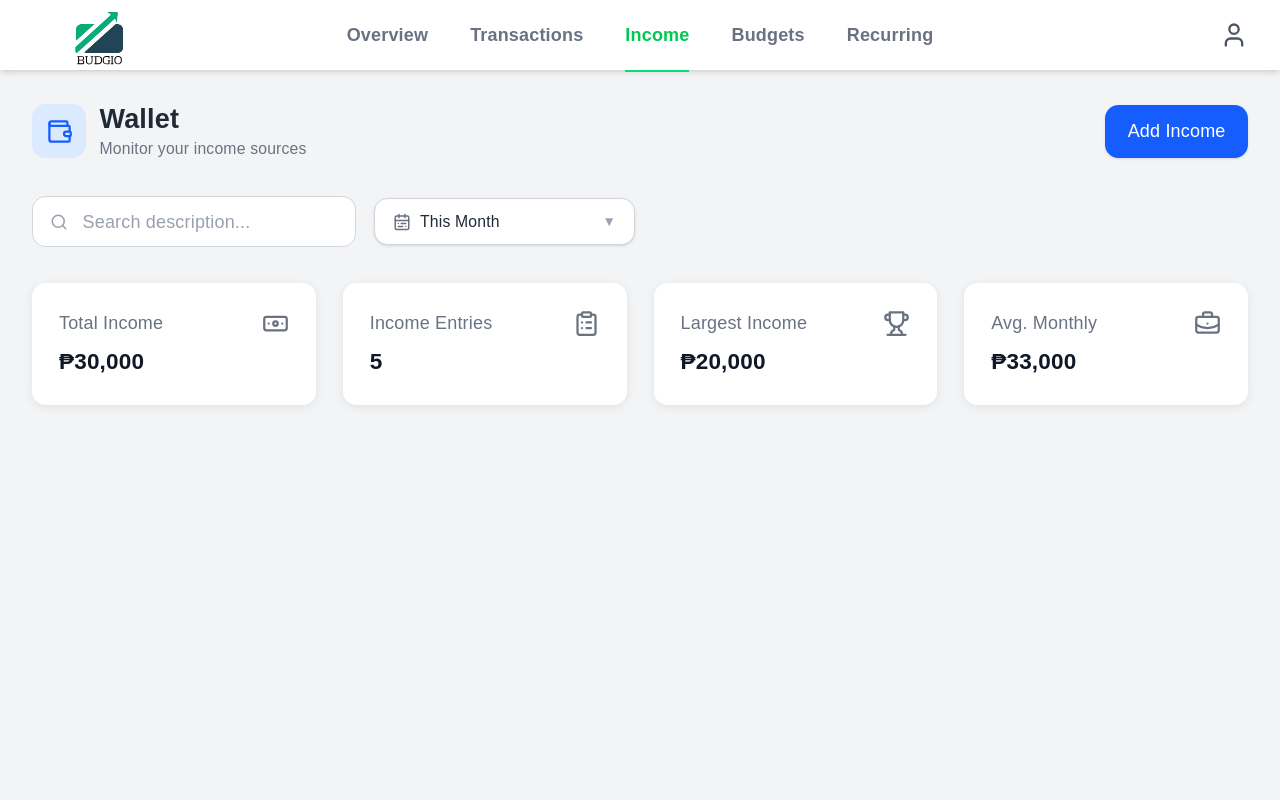
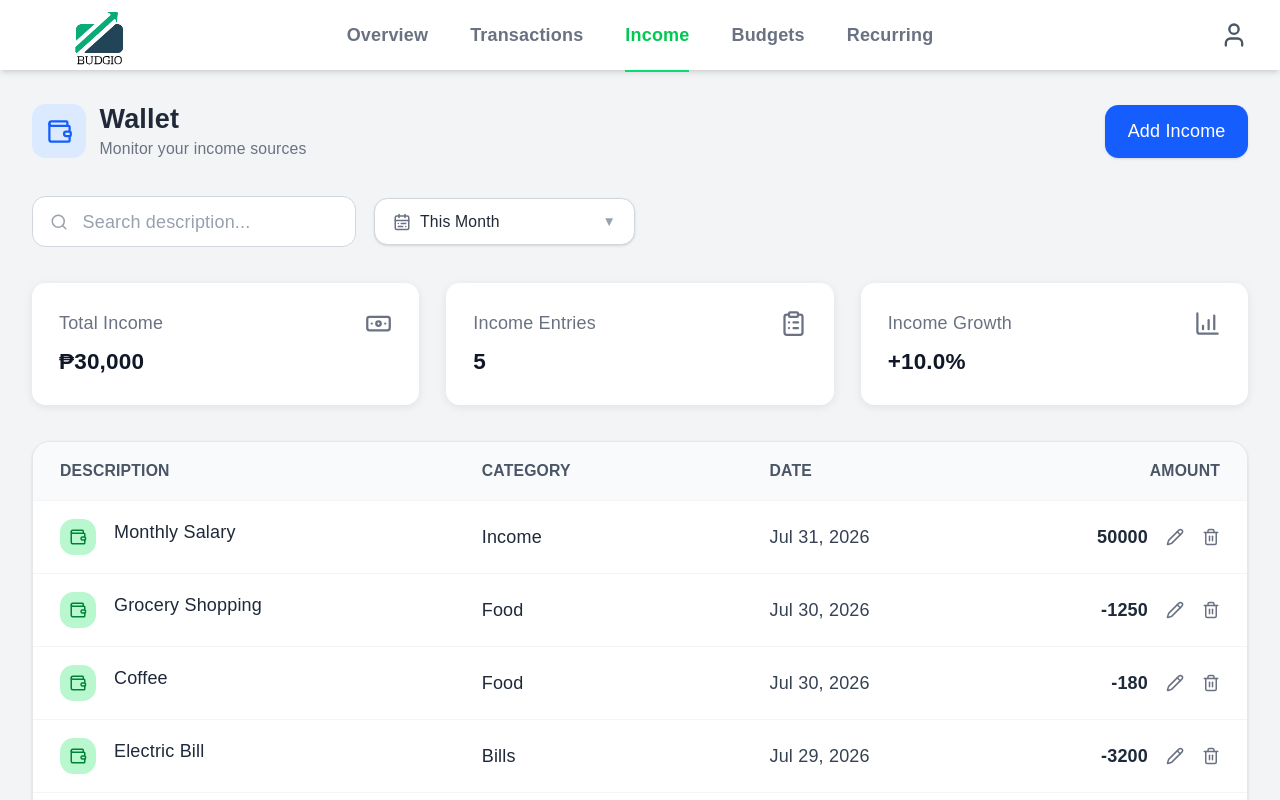
Before and after one commit to pogadoronald-ctrl/Budget-Tracker, a React (Vite) app: page /income in a window 1280 px wide. Shown: the top 800 px of the page. Built offline with nearby package versions, Linux system fonts and the light colour scheme.

Commit message:
Added table in income page

```diff
--- a/src/app/features/income/Income.jsx
+++ b/src/app/features/income/Income.jsx
@@ -1,7 +1,8 @@
-import { LuWallet, LuBanknote, LuClipboardList, LuTrophy, LuBriefcaseBusiness } from "react-icons/lu"
+import { LuWallet, LuBanknote, LuClipboardList, LuChartColumnIncreasing, LuPencil, LuTrash2 } from "react-icons/lu"
 import Searchbar from "../../components/Searchbar"
 import DateRange from "../../components/DateRange"
 import SummaryCard from "../../components/SummaryCard"
+import transactions from "../../components/tables/MockTransactionsData"
 
 export default function Income(){
     return(
@@ -36,7 +37,7 @@ export default function Income(){
                 </div>
             </div>
 
-            <div className="grid grid-cols-4 gap-6 mt-8">
+            <div className="grid grid-cols-3 gap-6 mt-8">
                 <SummaryCard
                     title="Total Income"
                     amount="₱30,000"
@@ -48,16 +49,68 @@ export default function Income(){
                     icon={<LuClipboardList className="text-gray-500" />}
                 />
                 <SummaryCard
-                    title="Largest Income"
-                    amount="₱20,000"
-                    icon={<LuTrophy className="text-gray-500" />}
+                    title="Income Growth"
+                    amount="+10.0%"
+                    icon={<LuChartColumnIncreasing className="text-gray-500" />}
                 />
-                <SummaryCard
-                    title="Avg. Monthly"
-                    amount="₱33,000"
-                    icon={<LuBriefcaseBusiness className="text-gray-500" />}
-                />
+            </div>
 
+            <div className="mt-8 overflow-hidden rounded-2xl border border-gray-200 bg-white shadow-sm">
+                <table className="w-full">
+                    <thead className="bg-gray-50">
+                        <tr className="text-left text-sm text-gray-600">
+                            <th className="px-6 py-4 font-semibold">DESCRIPTION</th>
+                            <th className="px-6 py-4 font-semibold">CATEGORY</th>
+                            <th className="px-6 py-4 font-semibold">DATE</th>
+                            <th className="px-6 py-4 font-semibold text-right">AMOUNT</th>
+                        </tr>
+                    </thead>
+
+                    <tbody>
+                        {transactions.map((transaction) => (
+                            <tr
+                                key={transaction.id}
+                                className="border-t border-gray-100 hover:bg-gray-50"
+                            >
+                                <td className="px-6 py-4 font-medium text-gray-800">
+                                    <div className="flex gap-4 ">
+                                        <div className="text-s bg-green-200 text-green-700 rounded-xl px-2 py-2">
+                                            <LuWallet />
+                                        </div>
+                                        {transaction.description}
+                                    </div>
+
+                                </td>
+
+                                <td className="px-6 py-4">
+                                    <p className="font-medium text-gray-800">
+                                        {transaction.category}
+                                    </p>
+                                </td>
+
+                                <td className="px-6 py-4 text-gray-700">
+                                    {transaction.date}
+                                </td>
+
+                                <td className="px-6 py-4">
+                                    <div className="flex items-center justify-end gap-4">
+                                        <span className="font-semibold text-gray-800">
+                                            {transaction.amount}
+                                        </span>
+
+                                        <button className="text-gray-500 transition hover:text-green-600">
+                                            <LuPencil size={18} />
+                                        </button>
+
+                                        <button className="text-gray-500 transition hover:text-red-600">
+                                            <LuTrash2 size={18} />
+                                        </button>
+                                    </div>
+                                </td>
+                            </tr>
+                        ))}
+                    </tbody>
+                </table>
             </div>
         </>
     )
```
